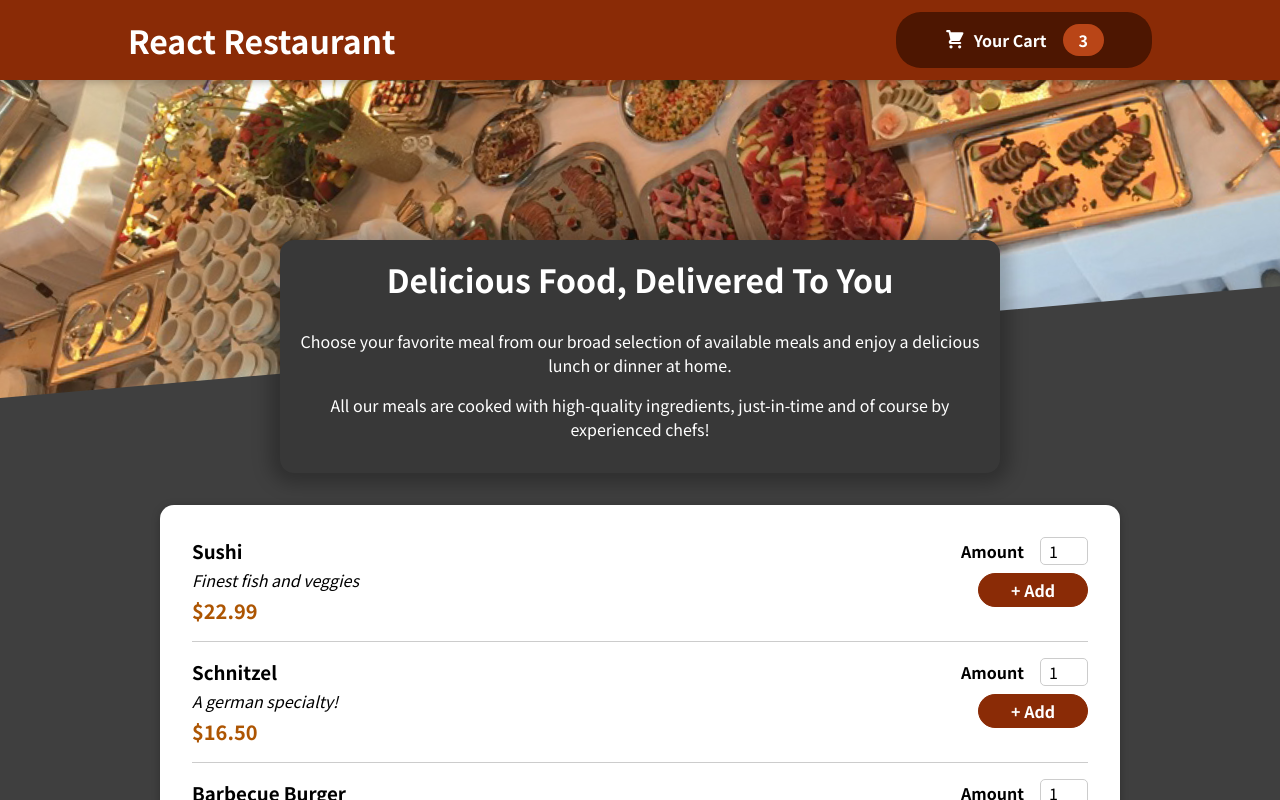
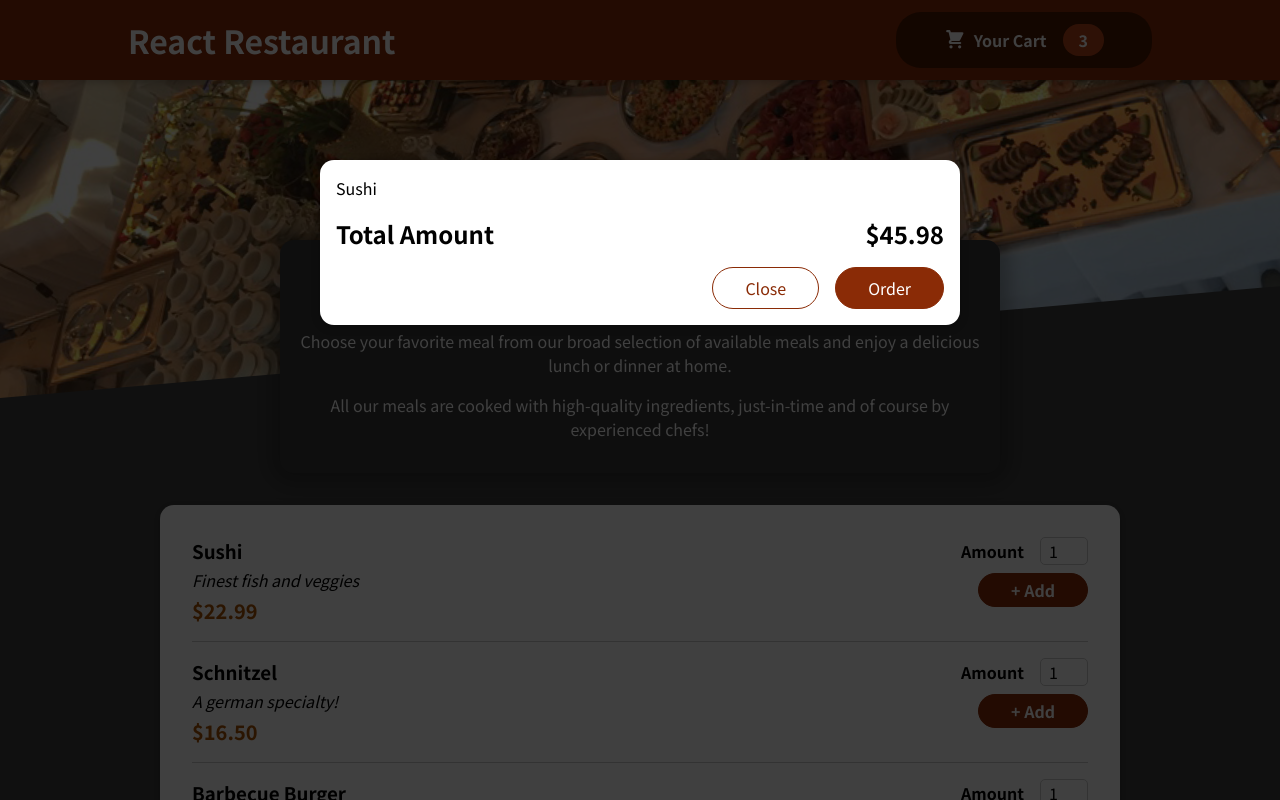
Before and after one commit to ahmed-sakka/react-restaurant, a JavaScript app: page / in a window 1280 px wide. Shown: the top 800 px of the page. Built offline with nearby package versions, Linux system fonts and the light colour scheme.

Commit message:
display cart as a modal via a React Portal

```diff
--- a/public/index.html
+++ b/public/index.html
@@ -27,6 +27,8 @@
 
 <body>
   <noscript>You need to enable JavaScript to run this app.</noscript>
+  <div id="backdrop-root"></div>
+  <div id="overlay-root"></div>
   <div id="root"></div>
   <!--
       This HTML file is a template.
--- a/src/App.js
+++ b/src/App.js
@@ -1,9 +1,11 @@
+import Cart from './components/Cart/Cart';
 import Header from './components/Layout/Header';
 import Meals from './components/Meals/Meals';
 
 function App() {
   return (
     <>
+      <Cart />
       <Header />
       <main>
         <Meals />
--- a/src/components/Cart/Cart.js
+++ b/src/components/Cart/Cart.js
@@ -1,3 +1,4 @@
+import Modal from '../UI/Modal';
 import classes from './Cart.module.css';
 
 const Cart = (props) => {
@@ -11,17 +12,17 @@
     </ul>
   );
   return (
-    <div>
+    <Modal>
       {cartItems}
       <div className={classes.total}>
         <span>Total Amount</span>
-        <span>45.98</span>
+        <span>$45.98</span>
       </div>
       <div className={classes.actions}>
         <button className={classes['button--alt']}>Close</button>
         <button className={classes.button}>Order</button>
       </div>
-    </div>
+    </Modal>
   );
 };
 
--- /dev/null
+++ b/src/components/UI/Modal.js
@@ -0,0 +1,34 @@
+import ReactDOM from 'react-dom';
+import classes from './Modal.module.css';
+
+const Backdrop = (props) => {
+  return <div className={classes.backdrop} onClick={props.onConfirm} />;
+};
+
+const ModalOverlay = (props) => {
+  return (
+    <div className={classes.modal}>
+      <div className={classes.content}>{props.children}</div>
+    </div>
+  );
+};
+
+const backdropRoot = document.getElementById('backdrop-root');
+const overlayRoot = document.getElementById('overlay-root');
+
+const Modal = (props) => {
+  return (
+    <>
+      {ReactDOM.createPortal(
+        <Backdrop onConfirm={props.onConfirm} />,
+        backdropRoot
+      )}
+      {ReactDOM.createPortal(
+        <ModalOverlay>{props.children}</ModalOverlay>,
+        overlayRoot
+      )}
+    </>
+  );
+};
+
+export default Modal;
--- /dev/null
+++ b/src/components/UI/Modal.module.css
@@ -0,0 +1,40 @@
+.backdrop {
+  position: fixed;
+  top: 0;
+  left: 0;
+  width: 100%;
+  height: 100vh;
+  z-index: 20;
+  background-color: rgba(0, 0, 0, 0.75);
+}
+
+.modal {
+  position: fixed;
+  top: 20vh;
+  left: 5%;
+  width: 90%;
+  background-color: white;
+  padding: 1rem;
+  border-radius: 14px;
+  box-shadow: 0 2px 8px rgba(0, 0, 0, 0.25);
+  z-index: 30;
+  animation: slide-down 300ms ease-out forwards;
+}
+
+@media (min-width: 768px) {
+  .modal {
+    width: 40rem;
+    left: calc(50% - 20rem);
+  }
+}
+
+@keyframes slide-down {
+  from {
+    opacity: 0;
+    transform: translateY(-3rem);
+  }
+  to {
+    opacity: 1;
+    transform: translateY(0);
+  }
+}
```
